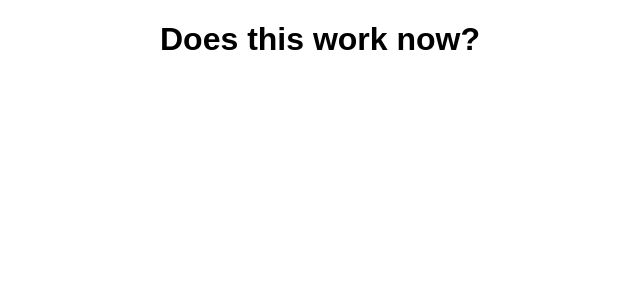
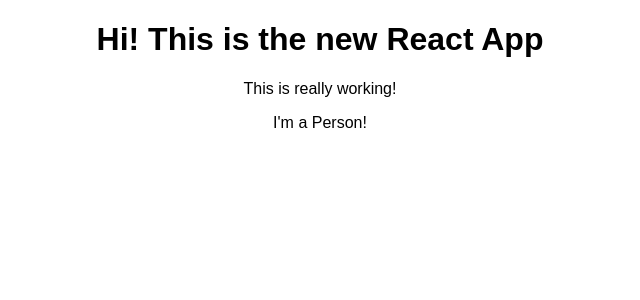
Before and after one commit to vierageorge/learning-react, a React (Create React App) app: page / in a window 1280 px wide. Shown: the top 300 px of the page, without its empty margins (320-960 px from the left). Built offline with nearby package versions, Linux system fonts and the light colour scheme.

Commit message:
Adds Person component

```diff
--- a/src/App.js
+++ b/src/App.js
@@ -1,14 +1,17 @@
 import React, { Component } from 'react'
 import './App.css'
+import Person from './Person/Person'
 
 class App extends Component{
   render(){
-    // return (
-    //   <div className="App">
-    //     <h1>Hi! This is the new React App</h1>
-    //   </div>
-    // )
-    return React.createElement('div', {className: 'App'}, React.createElement('h1', null, 'Does this work now?'))
+    return (
+      <div className="App">
+        <h1>Hi! This is the new React App</h1>
+        <p>This is really working!</p>
+        <Person />
+      </div>
+    )
+    // return React.createElement('div', {className: 'App'}, React.createElement('h1', null, 'Does this work now?'))
   }
 }
 
--- /dev/null
+++ b/src/Person/Person.js
@@ -0,0 +1,7 @@
+import React from 'react'
+
+const person = () => {
+    return <p>I'm a Person!</p>
+}
+
+export default person
```
